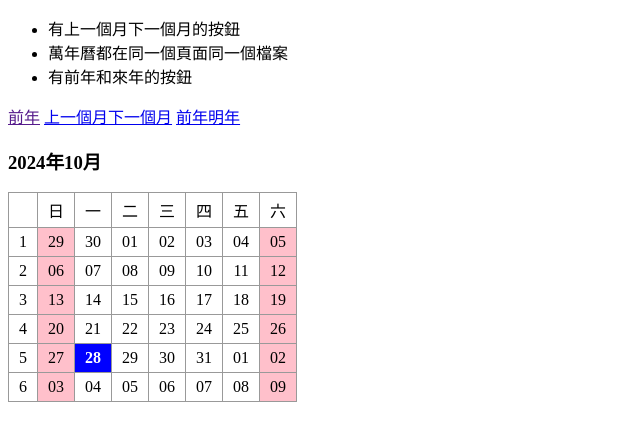
After one commit to youyu129/113-PHP, a PHP site: page /calendar.php in a window 1280 px wide. The commit adds this page. Shown: the top 441 px of the page, without its empty margins (0-640 px from the left). Run offline with PHP 8.4, Linux system fonts and the light colour scheme.

Commit message:
新增萬年曆_未完成

```diff
--- /dev/null
+++ b/calendar.php
@@ -0,0 +1,119 @@
+<!DOCTYPE html>
+<html lang="en">
+<head>
+    <meta charset="UTF-8">
+    <meta name="viewport" content="width=device-width, initial-scale=1.0">
+    <title>萬年曆</title>
+    <style>
+    table{
+        border-collapse:collapse;
+    }
+    td{
+        padding:5px 10px;
+        text-align:center;
+        border:1px solid #999;
+    }
+    .holiday{
+        background:pink;
+    }
+    .gray-text{
+        color:#999;
+    }
+    .today{
+        background:blue;
+        color:white;
+        font-weight:bolder;
+    }
+    </style>
+</head>
+<body>
+<ul>
+    <li>有上一個月下一個月的按鈕</li>
+    <li>萬年曆都在同一個頁面同一個檔案</li>
+    <li>有前年和來年的按鈕</li>
+</ul>
+<?php
+if(isset($_GET['month'])){
+    $month=$_GET['month'];
+}else{
+    $month=date("m");
+}
+if(isset($_GET['year'])){
+    $year=$_GET['year'];
+}else{
+    $year=date("Y");
+}
+
+if($month-1<1){
+    $prevMonth=12;
+    $prevYear=$year+1;
+}else{
+    $prevMonth=$month+1;
+    $prevYear=$year+1;
+}
+
+if($month+1>12){
+    $nextMonth=1;
+    $nextYear=$year-1;
+}else{
+    $preMonth=$month-1;
+    $prevYear=$year-1;
+}
+// $year = date("Y");
+// if ($month < 1) {
+//     $month = 12;
+//     $year--;
+// } elseif ($month > 12) {
+//     $month = 1;
+//     $year++;
+// }
+?>
+<a href="">前年</a>
+<a href="calendar.php?&month=<?=$prevMonth-1;?>">上一個月</a><a href="calendar.php?month=<?=$month+1;?>">下一個月</a>
+<a href="calendar.php?year=<?=$month-12;?>">前年</a><a href="calendar.php?year=<?=$month+12;?>">明年</a>
+<h3><?php echo date("{$year}年{$month}月");?></h3>
+
+<table>
+<tr>
+    <td></td>
+    <td>日</td>
+    <td>一</td>
+    <td>二</td>
+    <td>三</td>
+    <td>四</td>
+    <td>五</td>
+    <td>六</td>
+</tr>
+<?php
+$firstDay="{$year}-{$month}-01";
+$firstDayTime=strtotime($firstDay);
+$firstDayWeek=date("w",$firstDayTime);
+
+for($i=0;$i<6;$i++){
+    echo "<tr>";
+    echo "<td>";
+    echo $i+1;
+    echo "</td>";
+    for($j=0;$j<7;$j++){
+        //echo "<td class='holiday'>";
+        $cell=$i*7+$j -$firstDayWeek;
+        $theDayTime=strtotime("$cell days".$firstDay);
+
+        //所需樣式css判斷
+        $theMonth=(date("m",$theDayTime)==date("m",$firstDayTime))?'':'grey-text';
+        $isToday=(date("Y-m-d",$theDayTime)==date("Y-m-d"))?'today':'';
+        $w=date("w",$theDayTime);
+        $isHoliday=($w==0 || $w==6)?'holiday':'';
+
+        echo "<td class='$isHoliday $theMonth $isToday'>";
+        echo date("d",$theDayTime);
+        echo "</td>";
+
+    }
+    echo "</tr>";
+}
+?>
+</table>
+
+</body>
+</html>
--- a/check_acc.php
+++ b/check_acc.php
@@ -16,5 +16,8 @@
             echo "帳密錯誤，登入失敗";
     }
     ?>
+    <div>
+        <a href="index.html">回首頁</a>
+    </div>
 </body>
 </html>
--- a/login.php
+++ b/login.php
@@ -47,6 +47,7 @@
     </style>
 </head>
 <body>
+
     <div class="login-container">
         <h2>登入</h2>
     <form action="check_acc.php" method="post">
@@ -63,6 +64,9 @@
             <input type="submit" value="登入">
         </div>
     </form>
+    <p></p>
+    <div>
+    <a href="index.html">回首頁</a>
     </div>
 </body>
 </html>
```
Also changed, not shown: index.html (+2 -18 lines).
